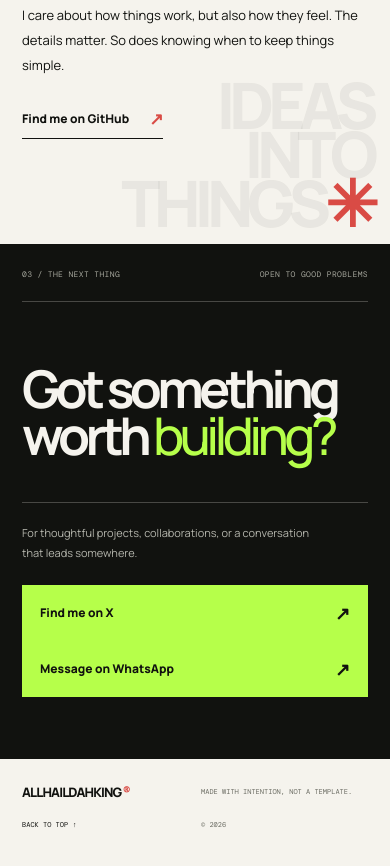
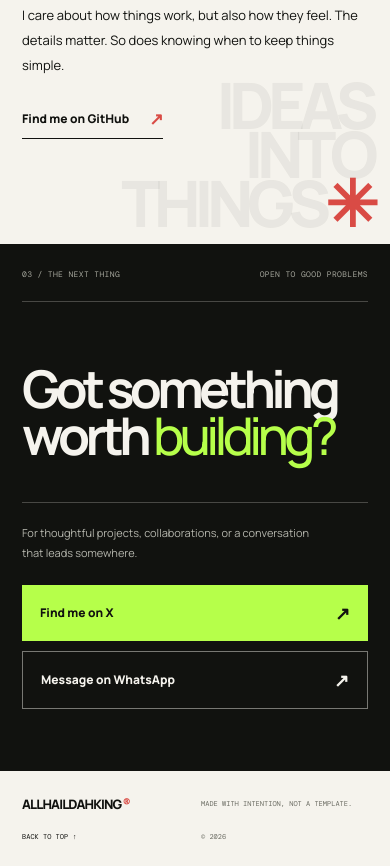
Before and after one commit to Allhaildahking/Allhaildahking, a plain HTML site: page index.html in a window 390 px wide. Shown: the part 2920-3786 px from the top of the page. Drawn offline with nearby package versions, Linux system fonts and the light colour scheme.

Commit message:
Style portfolio contact links for desktop and mobile

```diff
--- a/styles.css
+++ b/styles.css
@@ -100,8 +100,10 @@ button { color: inherit; font: inherit; }
 .contact-section h2 em { color: var(--acid); }
 .contact-bottom { display: flex; justify-content: space-between; align-items: flex-end; gap: 28px; padding-top: 20px; border-top: 1px solid rgba(245,243,237,.24); }
 .contact-bottom p { max-width: 300px; margin: 0; color: #b4b5ac; font-size: 12px; line-height: 1.8; }
-.contact-link { display: inline-flex; align-items: center; gap: 32px; padding: 16px 18px; background: var(--acid); color: var(--ink); font-size: 12px; font-weight: 800; }
+.contact-links { display: flex; flex-wrap: wrap; justify-content: flex-end; gap: 10px; }
+.contact-link { display: inline-flex; align-items: center; justify-content: space-between; gap: 32px; padding: 16px 18px; background: var(--acid); color: var(--ink); font-size: 12px; font-weight: 800; }
 .contact-link span { font-size: 18px; }
+.contact-link-secondary { background: transparent; color: var(--paper); border: 1px solid rgba(245,243,237,.45); }
 .site-footer { display: grid; grid-template-columns: 1fr 1fr auto auto; gap: 22px; align-items: center; min-height: 95px; }
 .site-footer > span { color: var(--muted); font: 8px var(--mono); }
 .back-top { font: 8px var(--mono); }
@@ -183,6 +185,7 @@ a:focus-visible, button:focus-visible { outline: 2px solid var(--red); outline-o
   .contact-section h2 { margin: 64px 0 42px; font-size: clamp(52px, 13vw, 78px); }
   .contact-bottom { flex-direction: column; align-items: flex-start; gap: 22px; }
   .contact-bottom p { font-size: 11px; }
+  .contact-links { width: 100%; flex-direction: column; }
   .contact-link { width: 100%; justify-content: space-between; }
   .site-footer { gap: 19px 12px; }
   .site-footer > span, .back-top { font-size: 7px; }
```
